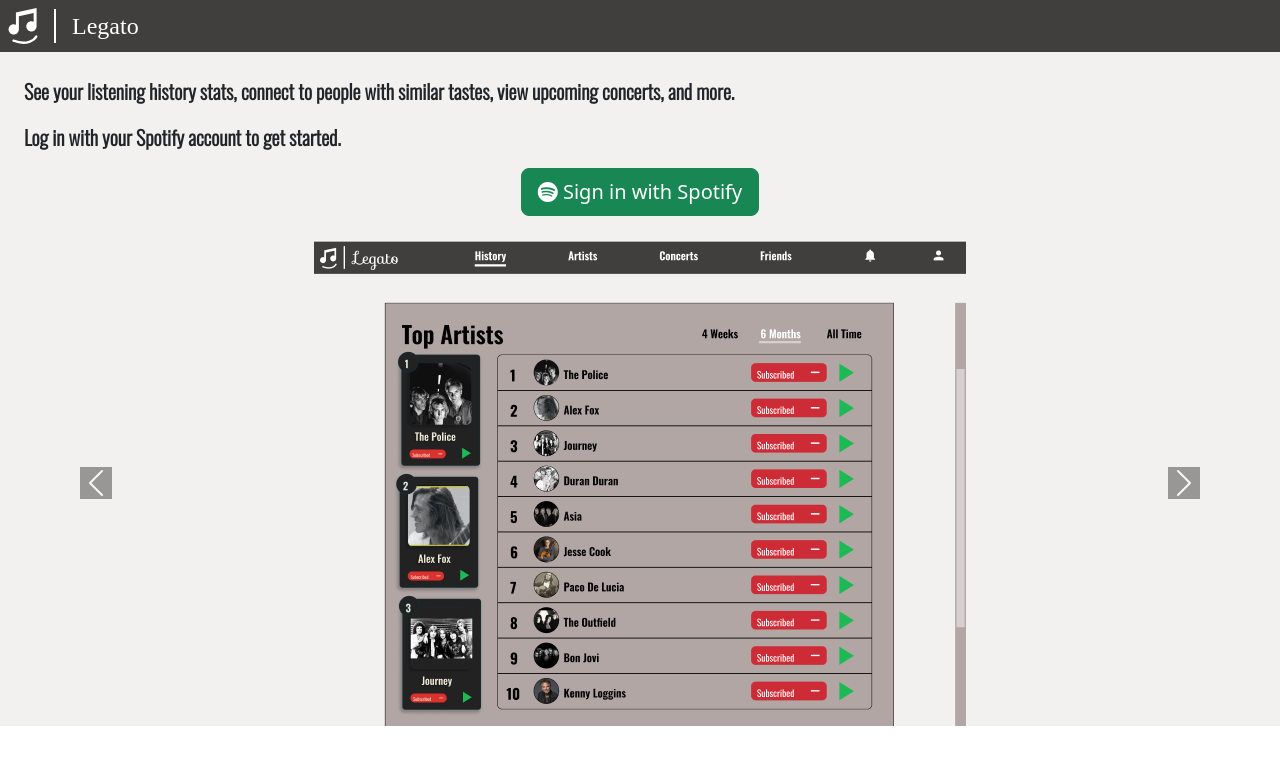
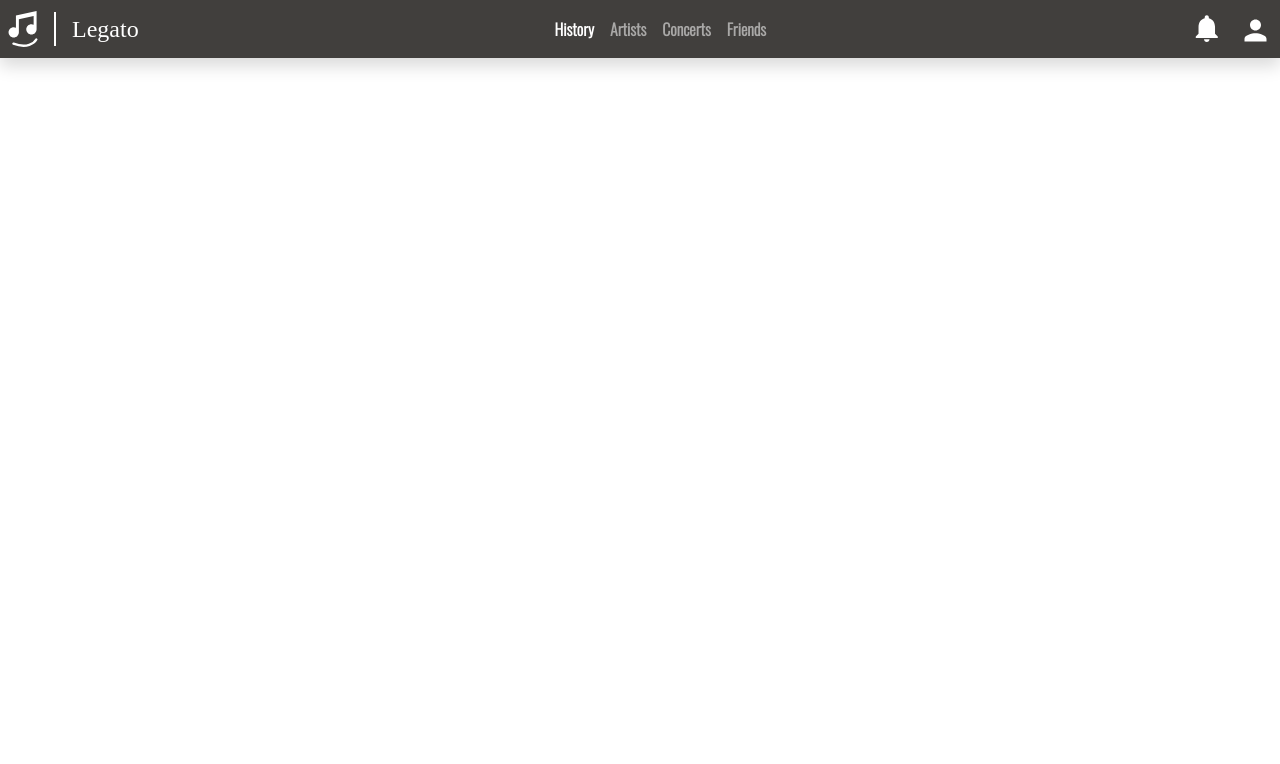
Before and after one commit to SDSC-Cali-Coders/Legato, a React (Create React App) app in the folder frontend/: page / in a window 1280 px wide. Shown: the top 764 px of the page. Built offline with nearby package versions, Linux system fonts and the light colour scheme; no server answers; a web font is replaced by a local one.

Commit message:
Empty component created and rendered for dev

```diff
--- /dev/null
+++ b/frontend/src/components/settings/ConfirmView.jsx
@@ -0,0 +1,10 @@
+import React from 'react';
+
+const ConfirmView = () => {
+    return (
+        <div>
+        </div>
+    );
+};
+
+export default ConfirmView;
--- a/frontend/src/index.js
+++ b/frontend/src/index.js
@@ -4,10 +4,14 @@ import React from 'react';
 import ReactDOM from 'react-dom/client';
 import './scss/custom.scss';
 import App from './App';
+import Navbar from './components/Navbar';
+import ConfirmView from './components/settings/ConfirmView';
 
 const root = ReactDOM.createRoot(document.getElementById('root'));
 root.render(
   <React.StrictMode>
-    <App/>
+    {/* <App/> */}
+    <Navbar/>
+    <ConfirmView/>
   </React.StrictMode>
 );
```
